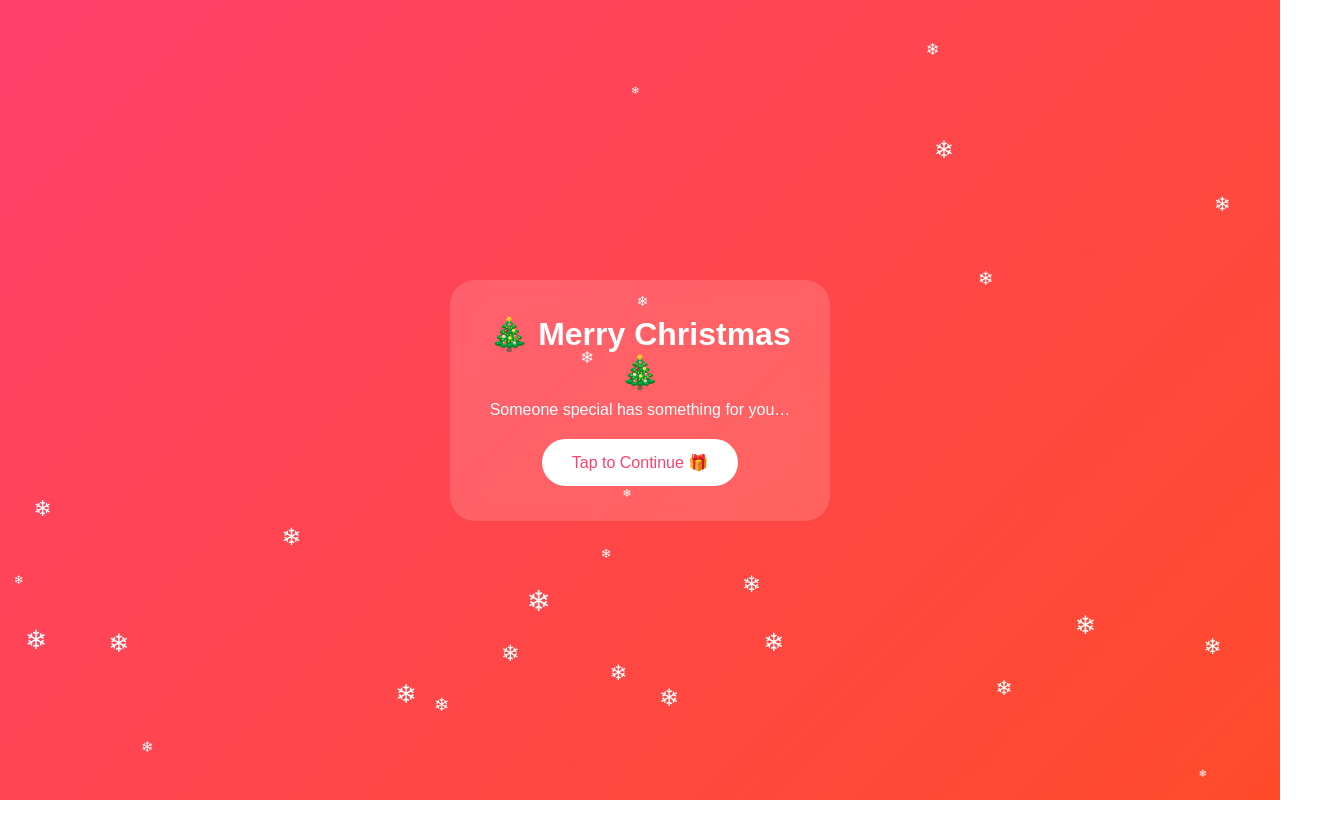
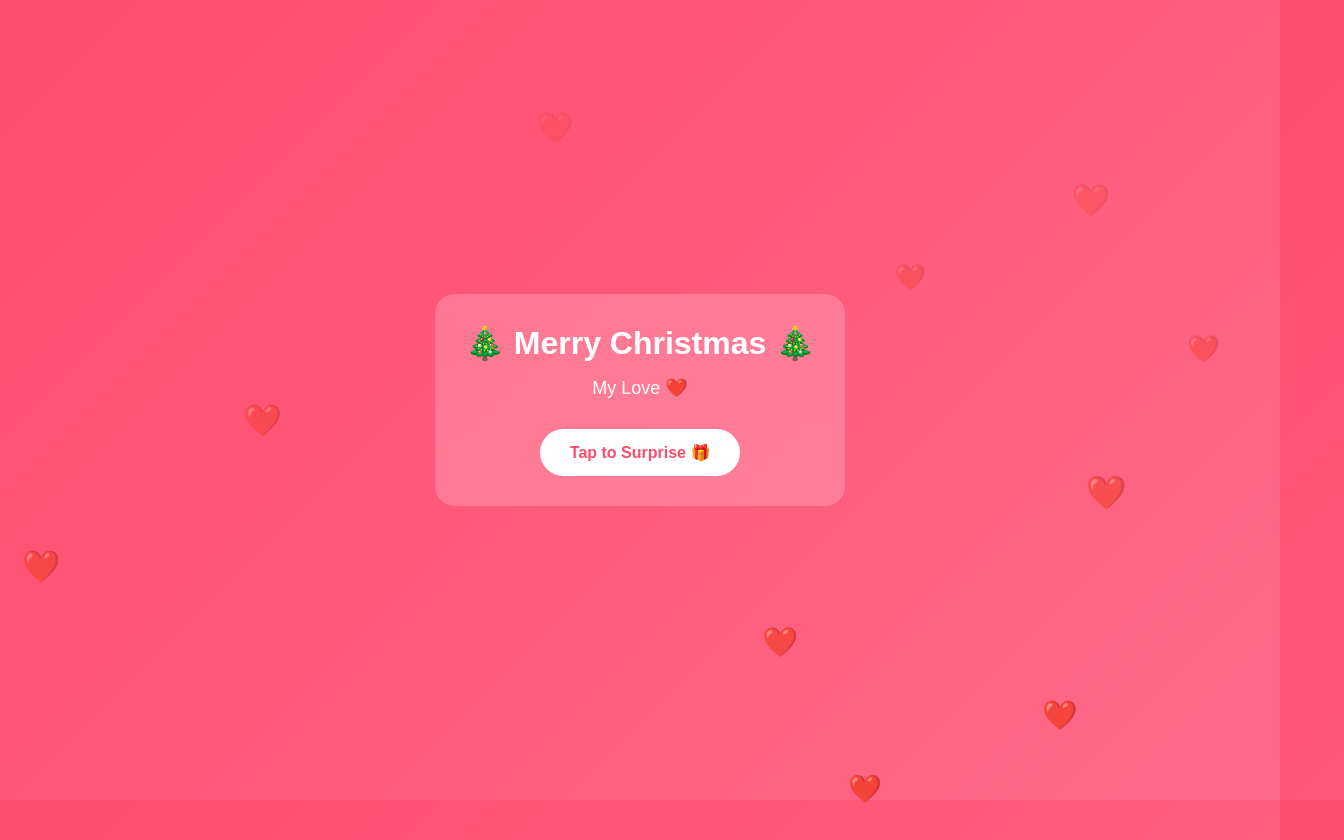
Before and after one commit to bishaleditz7-crypto/Merry-Christmas-mylove, a plain HTML site: page index.html in a window 1280 px wide. Shown: the whole page, 1344 px wide, since content can reach past the window. Before the commit the page ends 800 px from the top, so only its background shows below. Drawn offline with Linux system fonts and the light colour scheme.

Commit message:
Update index.html

```diff
--- a/index.html
+++ b/index.html
@@ -1,83 +1,92 @@
-
 <!DOCTYPE html>
 <html lang="en">
 <head>
 <meta charset="UTF-8">
-<title>Merry Christmas My Love ❤️</title>
 <meta name="viewport" content="width=device-width, initial-scale=1.0">
+<title>Merry Christmas My Love</title>
 
 <style>
-*{margin:0;padding:0;box-sizing:border-box;}
+*{
+  margin:0;
+  padding:0;
+  box-sizing:border-box;
+  font-family: 'Poppins', sans-serif;
+}
+
 body{
-  font-family:'Poppins',sans-serif;
-  background:linear-gradient(135deg,#ff416c,#ff4b2b);
-  color:white;
+  background: linear-gradient(135deg,#ff4b6e,#ff6a88);
   height:100vh;
   overflow:hidden;
 }
 
 .page{
-  display:none;
-  height:100vh;
+  position:absolute;
+  top:0;
+  left:0;
   width:100%;
+  height:100%;
+  display:flex;
+  align-items:center;
   justify-content:center;
-  align-items:center;
+  flex-direction:column;
+  color:#fff;
   text-align:center;
-  padding:30px;
+  padding:20px;
+  transition:0.8s;
 }
 
-.page.active{
-  display:flex;
-  animation:fade 1s ease;
+.hidden{
+  opacity:0;
+  pointer-events:none;
+  transform:scale(1.1);
 }
 
 .card{
-  background:rgba(255,255,255,0.15);
-  backdrop-filter:blur(12px);
-  padding:35px;
-  border-radius:25px;
-  max-width:380px;
+  background:rgba(255,255,255,0.2);
+  padding:30px;
+  border-radius:20px;
+  backdrop-filter: blur(10px);
+  animation: pop 1s ease;
 }
 
-h1{font-size:32px;margin-bottom:10px;}
-h2{font-size:26px;margin-bottom:10px;}
-p{font-size:16px;margin-bottom:20px;}
+@keyframes pop{
+  from{transform:scale(0.5); opacity:0;}
+  to{transform:scale(1); opacity:1;}
+}
 
-button{
+h1{
+  font-size:32px;
+  margin-bottom:15px;
+}
+
+p{
+  font-size:18px;
+  margin:10px 0;
+}
+
+.btn{
+  margin-top:20px;
   padding:14px 30px;
-  font-size:16px;
   border:none;
   border-radius:30px;
+  font-size:16px;
+  background:#fff;
+  color:#ff4b6e;
   cursor:pointer;
-  background:white;
-  color:#ff416c;
-  transition:0.3s;
+  font-weight:bold;
 }
-button:hover{transform:scale(1.1);}
 
 .heart{
-  font-size:50px;
-  animation:beat 1s infinite;
+  position:absolute;
+  bottom:-20px;
+  font-size:20px;
+  animation: float 6s linear infinite;
+  opacity:0.8;
 }
 
-@keyframes fade{
-  from{opacity:0;transform:translateY(20px);}
-  to{opacity:1;transform:translateY(0);}
-}
-
-@keyframes beat{
-  0%,100%{transform:scale(1);}
-  50%{transform:scale(1.3);}
-}
-
-.snow{
-  position:fixed;
-  top:-10px;
-  color:white;
-  animation:fall linear infinite;
-}
-@keyframes fall{
-  to{transform:translateY(110vh);}
+@keyframes float{
+  0%{transform:translateY(0); opacity:1;}
+  100%{transform:translateY(-110vh); opacity:0;}
 }
 </style>
 </head>
@@ -85,56 +94,51 @@ button:hover{transform:scale(1.1);}
 <body>
 
 <!-- PAGE 1 -->
-<div class="page active" id="page1">
+<div class="page" id="page1">
   <div class="card">
     <h1>🎄 Merry Christmas 🎄</h1>
-    <p>Someone special has something for you…</p>
-    <button onclick="nextPage(2)">Tap to Continue 🎁</button>
+    <p>My Love ❤️</p>
+    <button class="btn" onclick="goPage(2)">Tap to Surprise 🎁</button>
   </div>
 </div>
 
 <!-- PAGE 2 -->
-<div class="page" id="page2">
+<div class="page hidden" id="page2">
   <div class="card">
-    <h2>💖 A Small Message</h2>
-    <p>
-      Every smile of yours,<br>
-      every moment with you,<br>
-      is my favorite memory.
-    </p>
-    <button onclick="nextPage(3)">One Last Surprise ❤️</button>
+    <h1>Shilpa ❤️ Bishal</h1>
+    <p>You are my favorite miracle 💫</p>
+    <p>Every Christmas feels magical because of you 🎄</p>
+    <button class="btn" onclick="goPage(3)">Next Surprise 💖</button>
   </div>
 </div>
 
 <!-- PAGE 3 -->
-<div class="page" id="page3">
+<div class="page hidden" id="page3">
   <div class="card">
-    <div class="heart">❤️</div>
-    <h2>Shilpa ❤️ Bishal</h2>
-    <p>
-      You are my today,<br>
-      my tomorrow,<br>
-      my forever Christmas 🎄
-    </p>
+    <h1>Forever & Always ♾️</h1>
+    <p>I promise to love you</p>
+    <p>Not only on Christmas</p>
+    <p>But every single day ❤️</p>
+    <p style="margin-top:15px;">— Bishal</p>
   </div>
 </div>
 
 <script>
-function nextPage(n){
-  document.querySelectorAll('.page').forEach(p=>p.classList.remove('active'));
-  document.getElementById('page'+n).classList.add('active');
+function goPage(num){
+  document.querySelectorAll('.page').forEach(p=>p.classList.add('hidden'));
+  document.getElementById('page'+num).classList.remove('hidden');
 }
 
-// Snowfall
-for(let i=0;i<30;i++){
-  let snow=document.createElement("div");
-  snow.className="snow";
-  snow.innerHTML="❄";
-  snow.style.left=Math.random()*100+"vw";
-  snow.style.animationDuration=3+Math.random()*5+"s";
-  snow.style.fontSize=10+Math.random()*20+"px";
-  document.body.appendChild(snow);
-}
+// Floating hearts
+setInterval(()=>{
+  let heart=document.createElement('div');
+  heart.className='heart';
+  heart.innerHTML='❤️';
+  heart.style.left=Math.random()*100+'vw';
+  heart.style.fontSize=(15+Math.random()*20)+'px';
+  document.body.appendChild(heart);
+  setTimeout(()=>heart.remove(),6000);
+},500);
 </script>
 
 </body>
```
